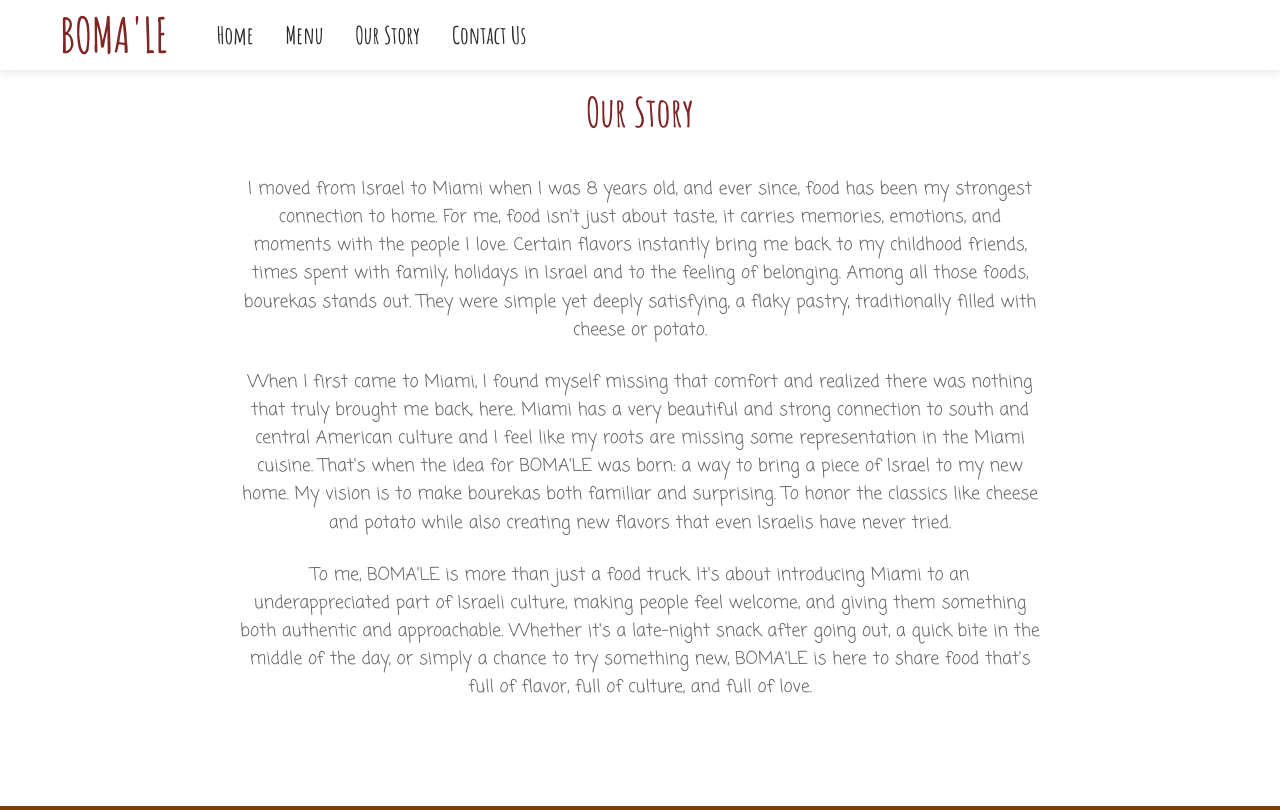
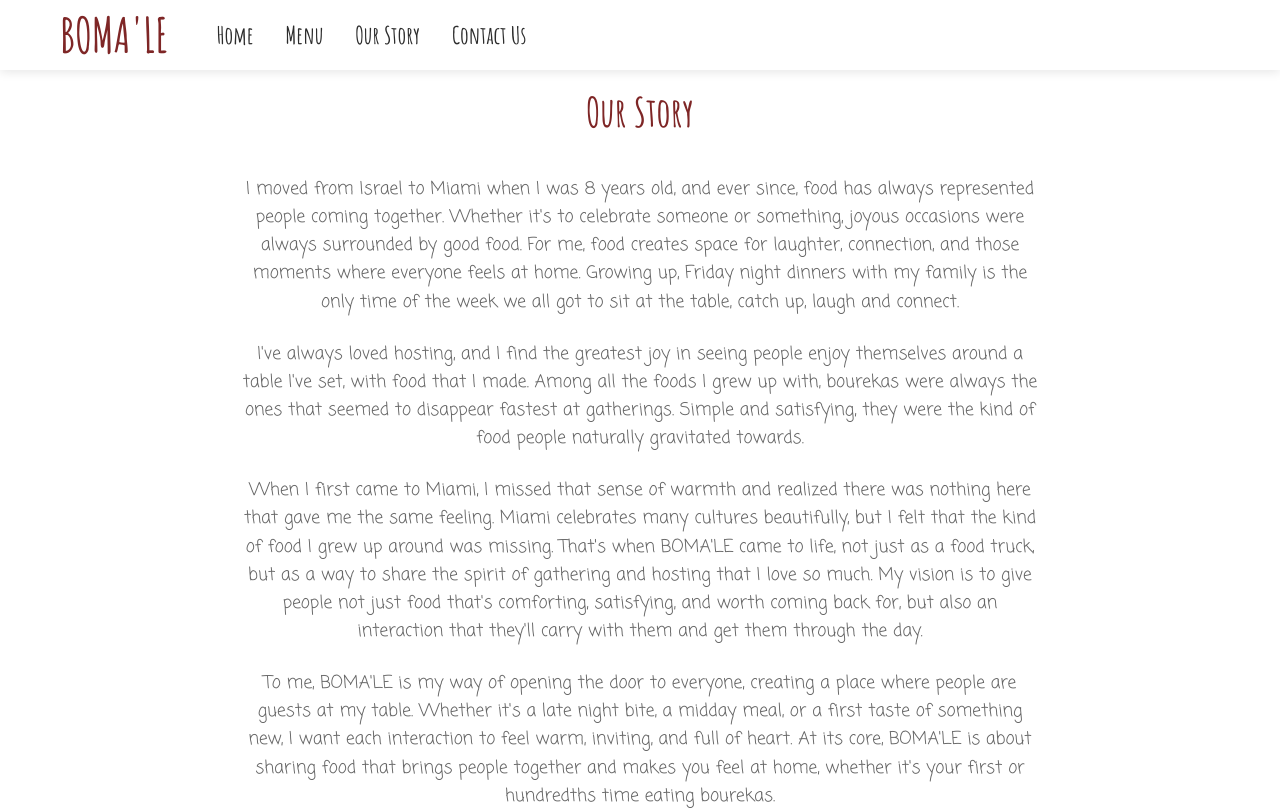
Before and after one commit to yarinkeren1/bomale-website, a React (Create React App) app: page /our-story in a window 1280 px wide. Shown: the top 810 px of the page. Built offline with nearby package versions, Linux system fonts and the light colour scheme; the HTML template or start-up script is replaced by a standard one; a web font is replaced by a local one.

Commit message:
Update Our Story page with new personal narrative about food, hosting, and BOMA'LE's mission

```diff
--- a/src/components/OurStory.js
+++ b/src/components/OurStory.js
@@ -57,9 +57,10 @@ const OurStory = () => {
       <div className="container">
         <div className="our-story-content">
           <h2>Our Story</h2>
-          <p>I moved from Israel to Miami when I was 8 years old, and ever since, food has been my strongest connection to home. For me, food isn't just about taste, it carries memories, emotions, and moments with the people I love. Certain flavors instantly bring me back to my childhood friends, times spent with family, holidays in Israel and to the feeling of belonging. Among all those foods, bourekas stands out. They were simple yet deeply satisfying, a flaky pastry, traditionally filled with cheese or potato.</p>
-          <p>When I first came to Miami, I found myself missing that comfort and realized there was nothing that truly brought me back, here. Miami has a very beautiful and strong connection to south and central American culture and I feel like my roots are missing some representation in the Miami cuisine. That's when the idea for BOMA'LE was born: a way to bring a piece of Israel to my new home. My vision is to make bourekas both familiar and surprising. To honor the classics like cheese and potato while also creating new flavors that even Israelis have never tried.</p>
-          <p>To me, BOMA'LE is more than just a food truck. It's about introducing Miami to an underappreciated part of Israeli culture, making people feel welcome, and giving them something both authentic and approachable. Whether it's a late-night snack after going out, a quick bite in the middle of the day, or simply a chance to try something new, BOMA'LE is here to share food that's full of flavor, full of culture, and full of love.</p>
+          <p>I moved from Israel to Miami when I was 8 years old, and ever since, food has always represented people coming together. Whether it's to celebrate someone or something, joyous occasions were always surrounded by good food. For me, food creates space for laughter, connection, and those moments where everyone feels at home. Growing up, Friday night dinners with my family is the only time of the week we all got to sit at the table, catch up, laugh and connect.</p>
+          <p>I've always loved hosting, and I find the greatest joy in seeing people enjoy themselves around a table I've set, with food that I made. Among all the foods I grew up with, bourekas were always the ones that seemed to disappear fastest at gatherings. Simple and satisfying, they were the kind of food people naturally gravitated towards.</p>
+          <p>When I first came to Miami, I missed that sense of warmth and realized there was nothing here that gave me the same feeling. Miami celebrates many cultures beautifully, but I felt that the kind of food I grew up around was missing. That's when BOMA'LE came to life, not just as a food truck, but as a way to share the spirit of gathering and hosting that I love so much. My vision is to give people not just food that's comforting, satisfying, and worth coming back for, but also an interaction that they'll carry with them and get them through the day.</p>
+          <p>To me, BOMA'LE is my way of opening the door to everyone, creating a place where people are guests at my table. Whether it's a late night bite, a midday meal, or a first taste of something new, I want each interaction to feel warm, inviting, and full of heart. At its core, BOMA'LE is about sharing food that brings people together and makes you feel at home, whether it's your first or hundredths time eating bourekas.</p>
         </div>
       </div>
     </section>
```
